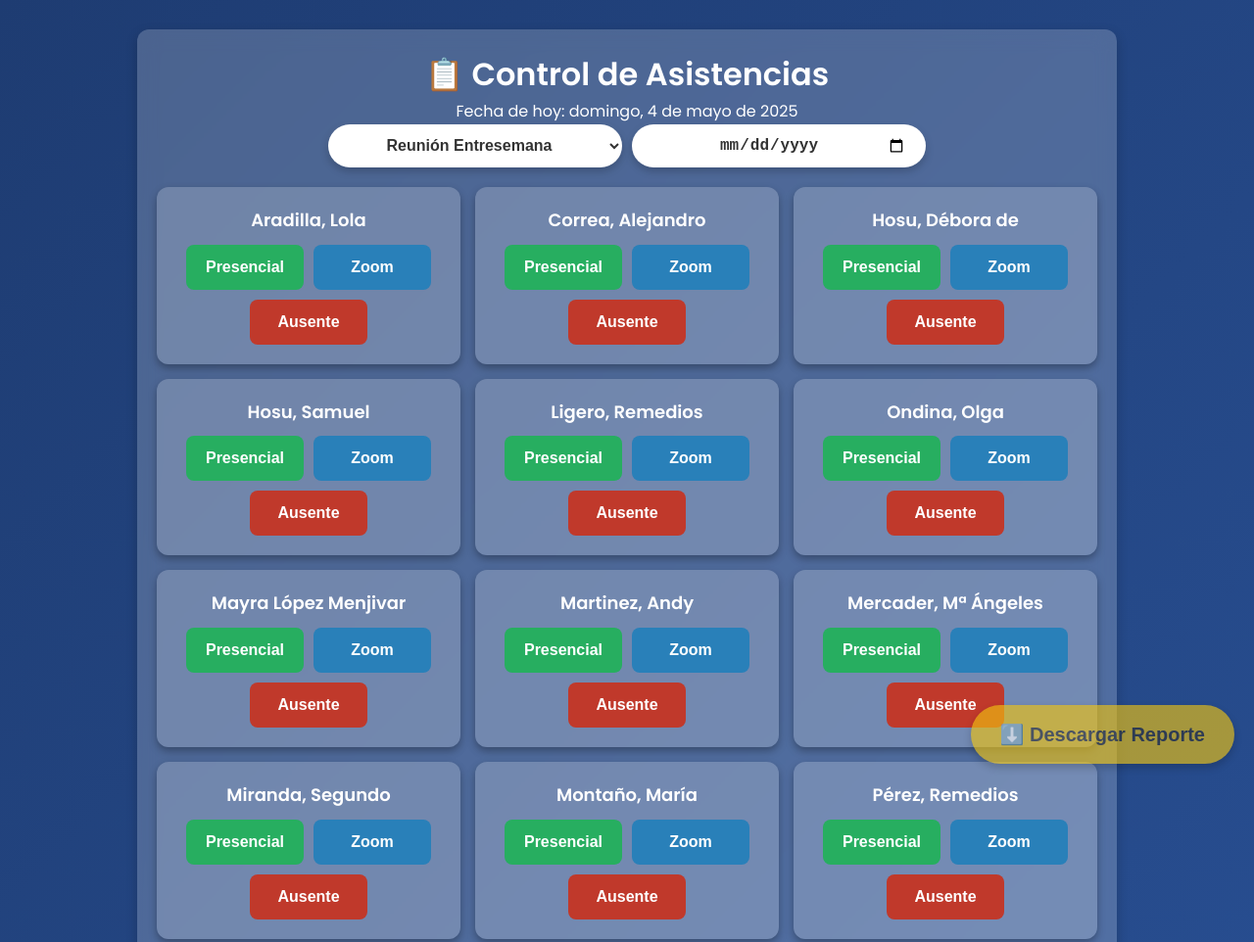
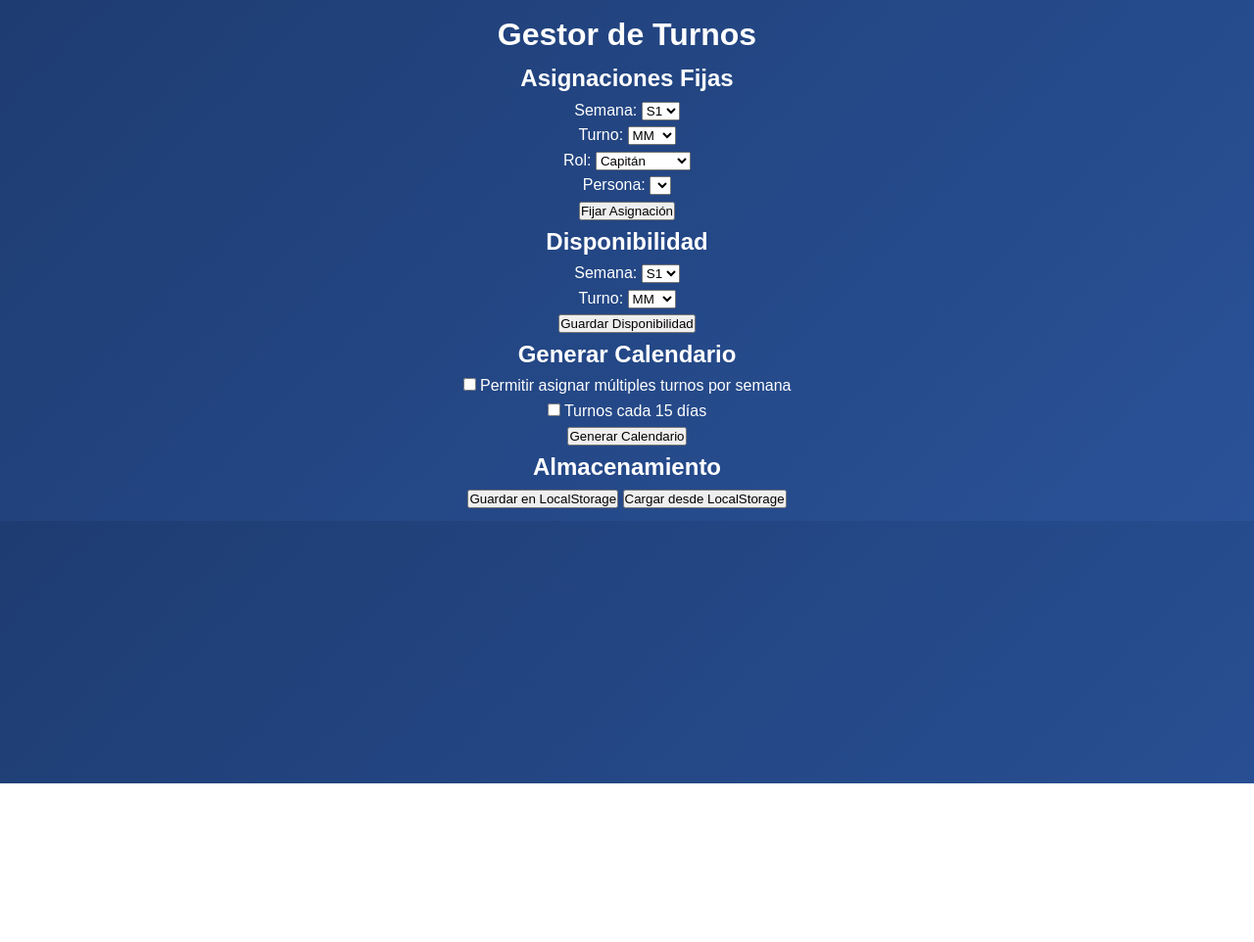
Before and after one commit to CCEPCAHER/AsistenciaJL, a plain HTML site: page index.html in a window 1280 px wide. Shown: the top 962 px of the page at 98% size. After the commit the page ends 800 px from the top, so only its background shows below. Drawn offline with nearby package versions, Linux system fonts and the light colour scheme.

Commit message:
Actualizar index.html

```diff
--- a/index.html
+++ b/index.html
@@ -3,43 +3,111 @@
 <head>
   <meta charset="UTF-8">
   <meta name="viewport" content="width=device-width, initial-scale=1.0">
-  <title>Control de Asistencias</title>
-  <!-- Fuente moderna -->
-  <link href="https://fonts.googleapis.com/css2?family=Poppins:wght@300;400;600&display=swap" rel="stylesheet">
+  <title>Gestor de Turnos</title>
   <link rel="stylesheet" href="style.css">
-  <link rel="manifest" href="manifest.json"> <!-- ✅ Se movió aquí -->
-  <!-- Librerías para generar PDF -->
+
   <script src="https://cdnjs.cloudflare.com/ajax/libs/jspdf/2.5.1/jspdf.umd.min.js"></script>
-  <script src="https://cdnjs.cloudflare.com/ajax/libs/jspdf-autotable/3.5.25/jspdf.plugin.autotable.min.js"></script>
+  <script src="https://cdnjs.cloudflare.com/ajax/libs/jspdf-autotable/3.5.23/jspdf.plugin.autotable.min.js"></script>
+
 </head>
-<link rel="manifest" href="manifest.json">
 <body>
-  <div class="container">
   <header>
-      <h1>📋 Control de Asistencias</h1>
-      <div id="currentDate"></div>
+    <h1>Gestor de Turnos</h1>
   </header>
 
-    <div class="controls">
-      <!-- Selector estilizado para el tipo de reunión -->
-      <select id="meetingDay">
-        <option value="entresemana">Reunión Entresemana</option>
-        <option value="finDeSemana">Reunión Fin de Semana</option>
+  <main>
+    <section class="section" id="fixedAssignmentSection">
+      <h2>Asignaciones Fijas</h2>
+      <div class="form-group">
+        <label for="weekSelect">Semana:</label>
+        <select id="weekSelect">
+          <option value="S1">S1</option>
+          <option value="S2">S2</option>
+          <option value="S3">S3</option>
+          <option value="S4">S4</option>
         </select>
-      <!-- Nuevo input para indicar la fecha de la reunión -->
-      <input type="date" id="meetingDate">
       </div>
+      <div class="form-group">
+        <label for="turnSelect">Turno:</label>
+        <select id="turnSelect">
+          <option value="MM">MM</option>
+          <option value="MT1">MT1</option>
+          <option value="MT2">MT2</option>
+          <option value="XT1">XT1</option>
+          <option value="XT2">XT2</option>
+          <option value="J">J</option>
+          <option value="VT1">VT1</option>
+          <option value="VT2">VT2</option>
+          <option value="S">S</option>
+          <option value="D">D</option>
+        </select>
+      </div>
+      <div class="form-group">
+        <label for="roleSelect">Rol:</label>
+        <select id="roleSelect">
+          <option value="capitan">Capitán</option>
+          <option value="publicador1">Publicador 1</option>
+          <option value="publicador2">Publicador 2</option>
+          <option value="publicador3">Publicador 3</option>
+        </select>
+      </div>
+      <div class="form-group">
+        <label for="personSelect">Persona:</label>
+        <select id="personSelect"></select>
+      </div>
+      <button id="btnFixAssignment">Fijar Asignación</button>
+    </section>
 
-    <div id="attendanceList" class="attendance-list"></div>
+    <section class="section" id="availabilitySection">
+      <h2>Disponibilidad</h2>
+      <div class="form-group">
+        <label for="availWeekSelect">Semana:</label>
+        <select id="availWeekSelect">
+          <option value="S1">S1</option>
+          <option value="S2">S2</option>
+          <option value="S3">S3</option>
+          <option value="S4">S4</option>
+        </select>
+      </div>
+      <div class="form-group">
+        <label for="availTurnSelect">Turno:</label>
+        <select id="availTurnSelect">
+          <option value="MM">MM</option>
+          <option value="MT1">MT1</option>
+          <option value="MT2">MT2</option>
+          <option value="XT1">XT1</option>
+          <option value="XT2">XT2</option>
+          <option value="J">J</option>
+          <option value="VT1">VT1</option>
+          <option value="VT2">VT2</option>
+          <option value="S">S</option>
+          <option value="D">D</option>
+        </select>
+      </div>
+      <div id="availabilityList"></div>
+      <button id="btnSaveAvailability">Guardar Disponibilidad</button>
+    </section>
 
-    <div class="history">
-      <h3>Últimos registros:</h3>
-      <div id="historyList"></div>
+    <section class="section" id="scheduleSection">
+      <h2>Generar Calendario</h2>
+      <div class="form-group">
+        <input type="checkbox" id="allowMultipleCheckbox">
+        <label for="allowMultipleCheckbox">Permitir asignar múltiples turnos por semana</label>
       </div>
+      <div class="form-group">
+        <input type="checkbox" id="turnos15Checkbox">
+        <label for="turnos15Checkbox">Turnos cada 15 días</label>
       </div>
+      <button id="btnGenerateSchedule">Generar Calendario</button>
+      <div id="scheduleTableContainer"></div>
+      </section>
 
-  <!-- Botón fijo para descargar el reporte PDF -->
-  <button id="generateReport" onclick="generateReport()">⬇️ Descargar Reporte</button>
+    <section class="section" id="storageSection">
+      <h2>Almacenamiento</h2>
+      <button id="btnSaveStorage">Guardar en LocalStorage</button>
+      <button id="btnLoadStorage">Cargar desde LocalStorage</button>
+    </section>
+  </main>
 
   <script src="script.js"></script>
 </body>
```
Lines whose indentation alone changed are shown as unchanged.
